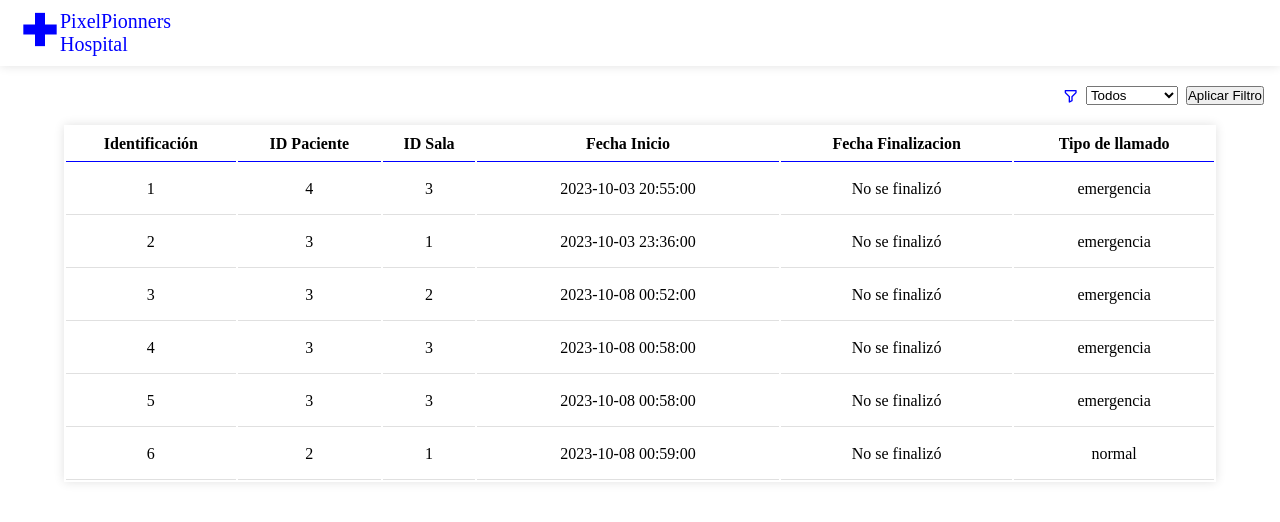
After one commit to nicolezca/Codigo_Azul, a PHP site: page /pages/llamado/atencion.php in a window 1280 px wide. The commit adds this page. Shown: the top 522 px of the page. Run offline with PHP 8.4, Linux system fonts and the light colour scheme; data comes from the database, SQL or seed files in the repository.

Commit message:
creacion de respuesta de atencion

```diff
--- a/inicio/inicio.php
+++ b/inicio/inicio.php
@@ -45,7 +45,7 @@ include('../conexion/conexion.php');
             </a>
         </div>
         <div class="card">
-            <a href="">
+            <a href="../pages/llamado/atencion.php">
                 <i class='bx bxs-book-add'></i>
                 <span>Respuesta de atencion</span>
             </a>
--- /dev/null
+++ b/pages/llamado/atencion.js
@@ -0,0 +1,26 @@
+document.addEventListener("DOMContentLoaded", function () {
+
+    //filtrado por DNI y ESTADO(alta,baja,espera)
+    const filterEstadoInput = document.getElementById("filter_estado");
+    const aplicarFiltroButton = document.getElementById("aplicarFiltro");
+    const tablaResultado = document.getElementById("Tabla").getElementsByTagName('tbody')[0];
+
+    aplicarFiltroButton.addEventListener("click", function () {
+        const estado = filterEstadoInput.value.toLowerCase();
+        filtrarTabla(estado);
+    });
+
+    function filtrarTabla( estado) {
+        const filas = tablaResultado.getElementsByTagName("tr");
+        for (let i = 0; i < filas.length; i++) {
+            const fila = filas[i];
+            const columnas = fila.getElementsByTagName("td");
+            const estadoColumna = columnas[5].textContent.toLowerCase(); // Columna del estado
+            if ((estadoColumna.includes(estado) || estado ==="") ) {
+                fila.style.display = "table-row";
+            } else {
+                fila.style.display = "none";
+            }
+        }
+    }
+});
--- /dev/null
+++ b/pages/llamado/atencion.php
@@ -0,0 +1,100 @@
+<?php
+include('../../conexion/conexion.php');
+
+$sql = 'SELECT * FROM llamado';
+$result = $conn->query($sql);
+
+$doctores = array(); // Creamos un arreglo para almacenar los datos de los médicos
+
+if ($result->num_rows > 0) {
+    while ($row = $result->fetch_assoc()) {
+        $identificaciones[] = $row['id'];
+        $pacientes[] = $row['idPaciente'];
+        $salas[] = $row['idSala'];
+        $fechaInicios[] = $row['fechaHoraInicio'];
+        $fechaFin[] = $row['fechaHoraFin'];
+        $tipoLlamado[] = $row['prioridadLlamada'];
+    }
+}
+?>
+
+<!-- HTML -->
+
+<!DOCTYPE html>
+<html lang="es">
+
+<head>
+    <meta charset="UTF-8">
+    <meta name="viewport" content="width=device-width, initial-scale=1.0">
+    <link href='https://unpkg.com/boxicons@2.1.4/css/boxicons.min.css' rel='stylesheet'>
+    <link rel="shortcut icon" href="../../img/fondazo.png" type="image/x-icon">
+    <link rel="stylesheet" href="../css/styles.css">
+    <title>atencion</title>
+</head>
+
+<body>
+    <header>
+        <a href="../../inicio/inicio.php">
+            <div class="logo">
+                <i class='bx bx-plus-medical'></i>
+            </div>
+            <div class="titulo">
+                <span>PixelPionners</span>
+                <span>Hospital</span>
+            </div>
+        </a>
+    </header>
+    <nav>
+        <div class="filtrar">
+            <i class='bx bx-filter-alt'></i>
+            <select name="filter_estado" id="filter_estado">
+                <option value="">Todos</option>
+                <option value="emergencia">emergencia</option>
+                <option value="normal">normal</option>
+            </select>
+            <button id="aplicarFiltro">Aplicar Filtro</button>
+        </div>
+
+    </nav>
+    <?php if (isset($identificaciones) && count($identificaciones) > 0) : ?>
+        <div class="container">
+            <table id="Tabla">
+                <thead>
+                    <tr>
+                        <th>Identificación</th>
+                        <th>ID Paciente</th>
+                        <th>ID Sala</th>
+                        <th>Fecha Inicio</th>
+                        <th>Fecha Finalizacion</th>
+                        <th>Tipo de llamado</th>
+                    </tr>
+                </thead>
+                <tbody>
+                    <?php foreach ($identificaciones as $key => $id) : ?>
+                        <tr>
+                            <td><?php echo $id; ?></td>
+                            <td><?php echo $pacientes[$key]; ?></td>
+                            <td><?php echo $salas[$key]; ?></td>
+                            <td><?php echo $fechaInicios[$key]; ?></td>
+                            <?php if ($fechaFin[$key] == "0000-00-00 00:00:00") : ?>
+                                <td>No se finalizó</td>
+                            <?php else : ?>
+                                <td><?php echo $fechaFin[$key]; ?></td>
+                            <?php endif; ?>
+                            <td><?php echo $tipoLlamado[$key]; ?></td>
+                        </tr>
+                    <?php endforeach; ?>
+                </tbody>
+            </table>
+
+        </div>
+    <?php else : ?>
+        <!-- Mostrar un mensaje si no hay datos -->
+        <div class="container">
+            <p>No se han cargado ningun Paciente.</p>
+        </div>
+    <?php endif; ?>
+
+<script src="atencion.js"></script>
+</body>
+</html>
```
